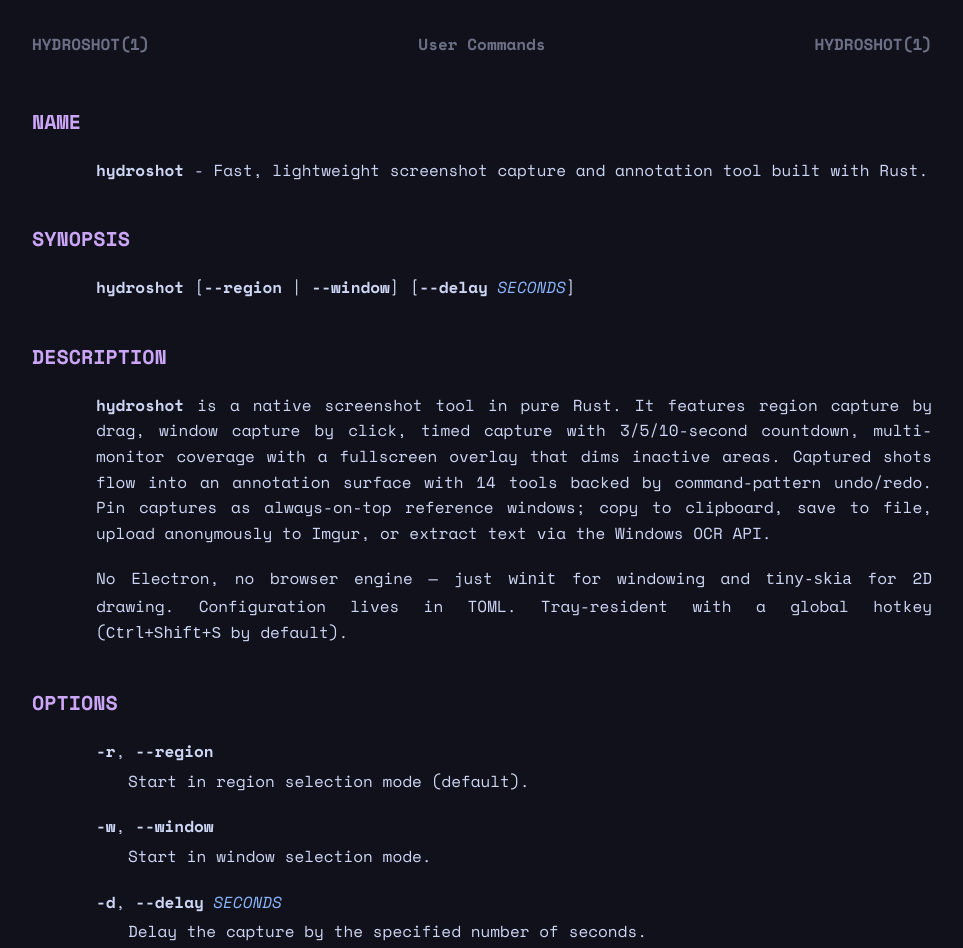
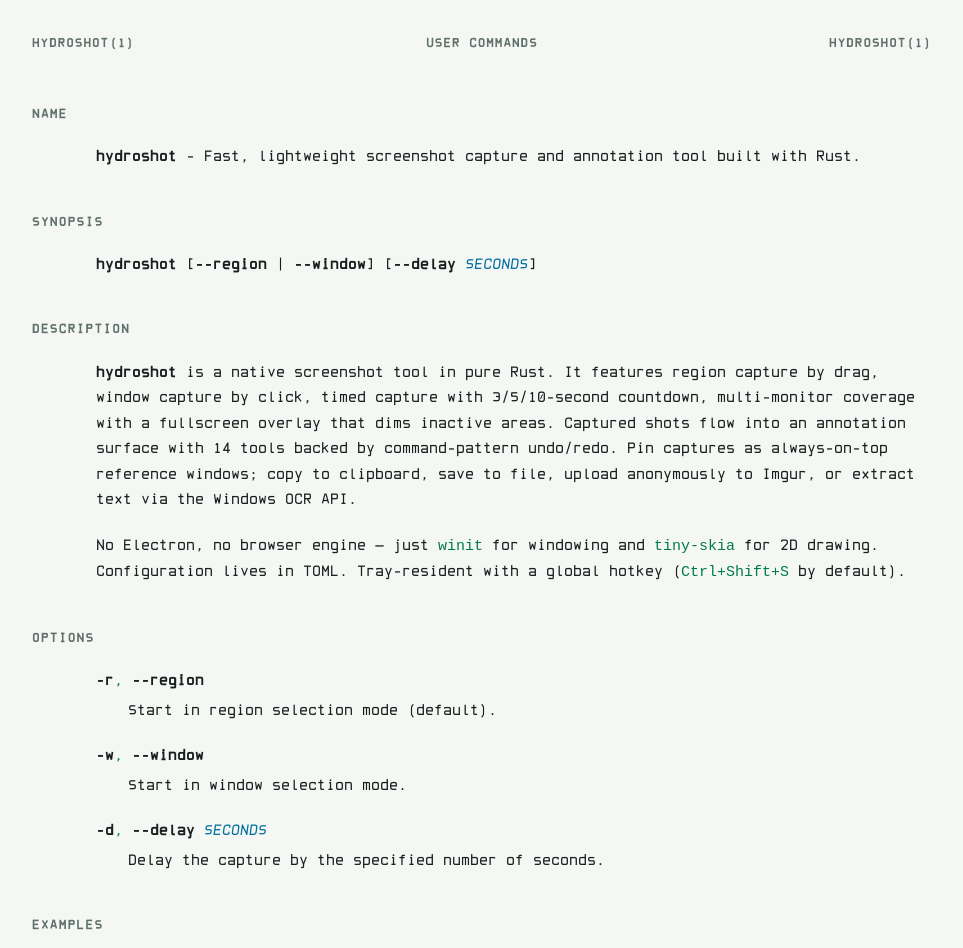
Before and after one commit to Real-Fruit-Snacks/HydroShot, a plain HTML site: page docs/index.html in a window 1280 px wide. Shown: the top 948 px of the page, without its empty margins (158-1121 px from the left). Drawn offline with nearby package versions, Linux system fonts and the light colour scheme.

Commit message:
feat(docs): retheme landing page with vendored Terminal Workbench

```diff
--- /dev/null
+++ b/docs/fonts.css
@@ -0,0 +1,7 @@
+/* Terminal Workbench Mono — self-hosted */
+@font-face { font-family: "Terminal Workbench Mono"; font-weight: 400; font-style: normal; font-display: swap; src: url("assets/fonts/TerminalWorkbenchMono-Regular.woff2") format("woff2"); }
+@font-face { font-family: "Terminal Workbench Mono"; font-weight: 500; font-style: normal; font-display: swap; src: url("assets/fonts/TerminalWorkbenchMono-Medium.woff2") format("woff2"); }
+@font-face { font-family: "Terminal Workbench Mono"; font-weight: 700; font-style: normal; font-display: swap; src: url("assets/fonts/TerminalWorkbenchMono-Bold.woff2") format("woff2"); }
+@font-face { font-family: "Terminal Workbench Mono"; font-weight: 400; font-style: italic; font-display: swap; src: url("assets/fonts/TerminalWorkbenchMono-Italic.woff2") format("woff2"); }
+@font-face { font-family: "Terminal Workbench Mono"; font-weight: 500; font-style: italic; font-display: swap; src: url("assets/fonts/TerminalWorkbenchMono-MediumItalic.woff2") format("woff2"); }
+@font-face { font-family: "Terminal Workbench Mono"; font-weight: 700; font-style: italic; font-display: swap; src: url("assets/fonts/TerminalWorkbenchMono-BoldItalic.woff2") format("woff2"); }
--- a/docs/index.html
+++ b/docs/index.html
@@ -5,8 +5,8 @@
     <meta name="viewport" content="width=device-width, initial-scale=1.0">
     <title>hydroshot(1) - Linux manual page</title>
     <meta name="description" content="Man page for hydroshot, a native screenshot and annotation tool.">
-    <!-- Minimalist Monospace -->
-    <link href="https://fonts.googleapis.com/css2?family=Space+Mono:ital,wght@0,400;0,700;1,400;1,700&display=swap" rel="stylesheet">
+    <link rel="stylesheet" href="fonts.css">
+    <link rel="stylesheet" href="tokens.css">
     <link rel="stylesheet" href="styles.css">
     <link rel="icon" type="image/svg+xml" href="favicon.svg">
 </head>
--- a/docs/styles.css
+++ b/docs/styles.css
@@ -1,143 +1,99 @@
-:root {
-    /* Catppuccin Mocha */
-    --bg: #11111b; /* Crust */
-    --text: #cdd6f4; /* Text */
-    --accent-1: #cba6f7; /* Mauve */
-    --accent-2: #89b4fa; /* Blue */
-    --accent-3: #a6e3a1; /* Green */
-    --overlay: #6c7086; /* Overlay0 */
-
-    --font-mono: 'Space Mono', monospace;
-}
-
-* {
-    margin: 0;
-    padding: 0;
-    box-sizing: border-box;
-}
+/* HydroShot man-page — Terminal Workbench */
+* { margin: 0; padding: 0; box-sizing: border-box; }
 
 body {
-    background-color: var(--bg);
-    color: var(--text);
-    font-family: var(--font-mono);
-    line-height: 1.6;
+    background-color: var(--twb-bg-0);
+    color: var(--twb-text-normal);
+    font-family: var(--twb-font-mono);
+    line-height: var(--twb-line-height);
     padding: 2rem;
-    font-size: 16px;
+    font-size: 15px;
     overflow-y: scroll;
 }
 
-.man-page {
-    max-width: 900px;
-    margin: 0 auto;
-}
+.man-page { max-width: 900px; margin: 0 auto; }
 
 .man-header, .man-footer {
     display: flex;
     justify-content: space-between;
-    font-weight: bold;
+    font-weight: 700;
     margin-bottom: 3rem;
-    color: var(--overlay);
+    color: var(--twb-text-muted);
+    text-transform: uppercase;
+    letter-spacing: 0.07em;
+    font-size: 0.8rem;
 }
+.man-footer { margin-top: 4rem; margin-bottom: 1rem; }
 
-.man-footer {
-    margin-top: 4rem;
-    margin-bottom: 1rem;
-}
-
-.man-section {
-    margin-bottom: 2.5rem;
-}
+.man-section { margin-bottom: 2.5rem; }
 
 h2 {
-    font-size: 1.25rem;
-    font-weight: bold;
+    font-size: 0.82rem;
+    font-weight: 700;
+    letter-spacing: 0.08em;
     margin-bottom: 1.25rem;
-    color: var(--accent-1);
+    color: var(--twb-text-muted);
     text-transform: uppercase;
 }
 
-.indent {
-    padding-left: 4rem;
-}
+.indent { padding-left: 4rem; }
 
-p {
-    margin-bottom: 1.25rem;
-    text-align: justify;
-}
+p { margin-bottom: 1.25rem; }
 
-strong {
-    font-weight: bold;
-    color: var(--text);
-}
+strong { font-weight: 700; color: var(--twb-text-normal); }
+em { font-style: italic; color: var(--twb-accent-alt); }
+code { color: var(--twb-accent); }
 
-em {
-    font-style: italic;
-    color: var(--accent-2);
-}
-
-.options-list dt {
-    margin-top: 1.25rem;
-    margin-bottom: 0.25rem;
-}
-
-.options-list dd {
-    padding-left: 2rem;
-    margin-bottom: 1.25rem;
-    text-align: justify;
-}
+.options-list dt { margin-top: 1.25rem; margin-bottom: 0.25rem; color: var(--twb-accent); }
+.options-list dd { padding-left: 2rem; margin-bottom: 1.25rem; }
 
 pre {
-    background-color: transparent;
-    padding: 1rem 0;
+    background-color: var(--twb-bg-2);
+    border: var(--twb-border-width) solid var(--twb-border);
+    border-radius: var(--twb-radius-m);
+    padding: 1rem;
     overflow-x: auto;
-    color: var(--accent-3);
+    color: var(--twb-text-soft);
 }
 
 a {
-    color: var(--accent-2);
+    color: var(--twb-accent-alt);
     text-decoration: underline;
     text-underline-offset: 4px;
 }
-
-a:hover {
-    color: var(--text);
-}
+a:hover { color: var(--twb-accent); }
 
 .man-btn {
     background-color: transparent;
-    color: var(--overlay);
-    border: 1px solid var(--overlay);
+    color: var(--twb-text-soft);
+    border: var(--twb-border-width) solid var(--twb-border-strong);
+    border-radius: var(--twb-radius-m);
     padding: 0.5rem 1rem;
-    font-family: var(--font-mono);
-    font-weight: bold;
+    font-family: var(--twb-font-mono);
+    font-weight: 700;
     cursor: pointer;
     margin-top: 1rem;
-    transition: all 0.2s;
+    transition: all var(--twb-transition);
     font-size: 0.9rem;
 }
-
 .man-btn:hover {
-    color: var(--bg);
-    background-color: var(--text);
-    border-color: var(--text);
+    color: var(--twb-text-on-accent);
+    background-color: var(--twb-accent);
+    border-color: var(--twb-accent);
 }
 
-.disclaimer p {
-    color: var(--overlay);
-    font-size: 0.9rem;
+.disclaimer p { color: var(--twb-text-muted); font-size: 0.9rem; }
+
+::-webkit-scrollbar { width: 10px; }
+::-webkit-scrollbar-track { background: transparent; }
+::-webkit-scrollbar-thumb { background: var(--twb-text-faint); border-radius: 999px; }
+::-webkit-scrollbar-thumb:hover { background: var(--twb-accent); }
+
+@media (prefers-reduced-motion: reduce) {
+    .man-btn { transition: none; }
 }
 
-/* Custom minimal scrollbar */
-::-webkit-scrollbar { width: 8px; }
-::-webkit-scrollbar-track { background: var(--bg); }
-::-webkit-scrollbar-thumb { background: var(--overlay); }
-::-webkit-scrollbar-thumb:hover { background: var(--accent-1); }
-
 @media (max-width: 600px) {
-    .indent {
-        padding-left: 1rem;
-    }
-    body {
-        padding: 1.5rem;
-    }
+    .indent { padding-left: 1rem; }
+    body { padding: 1.5rem; }
 }
--- /dev/null
+++ b/docs/tokens.css
@@ -0,0 +1,184 @@
+/*
+ * Terminal Workbench — design tokens
+ * https://github.com/Real-Fruit-Snacks/terminal-workbench-design-system
+ *
+ * Drop-in CSS custom properties implementing THEME-SPEC.md.
+ * Dark is the default; light applies automatically via
+ * prefers-color-scheme, or explicitly with data-theme="light" /
+ * data-theme="dark" on <html>.
+ *
+ * Overriding --twb-accent (and friends) re-derives every tint in
+ * browsers with color-mix support.
+ */
+
+/* ---------- Dark (default) ---------- */
+:root,
+:root[data-theme="dark"] {
+  color-scheme: dark;
+
+  /* Accent ramp */
+  --twb-accent: #63f2ab;
+  --twb-accent-alt: #6bdcff;
+  --twb-warm: #f0c674;
+
+  /* Semantic hues */
+  --twb-red: #ff6e7a;
+  --twb-orange: #f7a35c;
+  --twb-violet: #b78cff;
+
+  /* Surfaces (graphite ramp) */
+  --twb-bg-0: #090c0d;
+  --twb-bg-1: #0e1214;
+  --twb-bg-2: #13191c;
+  --twb-bg-3: #182024;
+  --twb-bg-4: #202a2f;
+  --twb-border: #2a363d;
+  --twb-border-strong: #39484f;
+
+  /* Text */
+  --twb-text-normal: #dce4df;
+  --twb-text-soft: #b4c3bd;
+  --twb-text-muted: #879994;
+  --twb-text-faint: #63736f;
+  --twb-text-on-accent: #07100d;
+
+  /* Derived tints — static fallbacks (pre-mixed) */
+  --twb-selection: #63f2ab33;      /* accent @ 20% */
+  --twb-active-line: #6bdcff13;    /* accent-alt @ 7.5% */
+  --twb-nav-active: #63f2ab1b;     /* accent @ 10.5% */
+  --twb-blockquote-bg: #63f2ab12;  /* accent @ 7% */
+  --twb-tag-bg: #63f2ab21;         /* accent @ 13% */
+  --twb-tag-border: #63f2ab47;     /* accent @ 28% */
+  --twb-highlight: #f0c67438;      /* warm @ 22% */
+  --twb-focus-ring: #63f2ab2e;     /* accent @ 18% */
+  --twb-glow: 0 0 18px #63f2ab47;  /* accent @ 28%, opt-in */
+}
+
+/* ---------- Light (auto via system preference) ---------- */
+@media (prefers-color-scheme: light) {
+  :root:not([data-theme="dark"]) {
+    color-scheme: light;
+
+    --twb-accent: #007a4d;
+    --twb-accent-alt: #006f9e;
+    --twb-warm: #a46600;
+
+    --twb-red: #c8324c;
+    --twb-orange: #b65800;
+    --twb-violet: #7357b8;
+
+    --twb-bg-0: #f5f7f4;
+    --twb-bg-1: #edf2ee;
+    --twb-bg-2: #e2eae5;
+    --twb-bg-3: #d6e1db;
+    --twb-bg-4: #c8d5cf;
+    --twb-border: #bfcbc5;
+    --twb-border-strong: #9daea7;
+
+    --twb-text-normal: #17201d;
+    --twb-text-soft: #34443f;
+    --twb-text-muted: #60706a;
+    --twb-text-faint: #81918a;
+    --twb-text-on-accent: #f9fbf8;
+
+    --twb-selection: #007a4d2b;      /* accent @ 17% */
+    --twb-active-line: #006f9e13;
+    --twb-nav-active: #007a4d1b;
+    --twb-blockquote-bg: #007a4d12;
+    --twb-tag-bg: #007a4d21;
+    --twb-tag-border: #007a4d47;
+    --twb-highlight: #a4660038;
+    --twb-focus-ring: #007a4d2e;
+    --twb-glow: 0 0 18px #007a4d47;
+  }
+}
+
+/* ---------- Light (explicit opt-in) ---------- */
+:root[data-theme="light"] {
+  color-scheme: light;
+
+  --twb-accent: #007a4d;
+  --twb-accent-alt: #006f9e;
+  --twb-warm: #a46600;
+
+  --twb-red: #c8324c;
+  --twb-orange: #b65800;
+  --twb-violet: #7357b8;
+
+  --twb-bg-0: #f5f7f4;
+  --twb-bg-1: #edf2ee;
+  --twb-bg-2: #e2eae5;
+  --twb-bg-3: #d6e1db;
+  --twb-bg-4: #c8d5cf;
+  --twb-border: #bfcbc5;
+  --twb-border-strong: #9daea7;
+
+  --twb-text-normal: #17201d;
+  --twb-text-soft: #34443f;
+  --twb-text-muted: #60706a;
+  --twb-text-faint: #81918a;
+  --twb-text-on-accent: #f9fbf8;
+
+  --twb-selection: #007a4d2b;
+  --twb-active-line: #006f9e13;
+  --twb-nav-active: #007a4d1b;
+  --twb-blockquote-bg: #007a4d12;
+  --twb-tag-bg: #007a4d21;
+  --twb-tag-border: #007a4d47;
+  --twb-highlight: #a4660038;
+  --twb-focus-ring: #007a4d2e;
+  --twb-glow: 0 0 18px #007a4d47;
+}
+
+/* ---------- Derived tints track the accent where color-mix exists ---------- */
+@supports (color: color-mix(in srgb, red 50%, transparent)) {
+  :root,
+  :root[data-theme="dark"] {
+    --twb-selection: color-mix(in srgb, var(--twb-accent) 20%, transparent);
+    --twb-active-line: color-mix(in srgb, var(--twb-accent-alt) 7.5%, transparent);
+    --twb-nav-active: color-mix(in srgb, var(--twb-accent) 10.5%, transparent);
+    --twb-blockquote-bg: color-mix(in srgb, var(--twb-accent) 7%, transparent);
+    --twb-tag-bg: color-mix(in srgb, var(--twb-accent) 13%, transparent);
+    --twb-tag-border: color-mix(in srgb, var(--twb-accent) 28%, transparent);
+    --twb-highlight: color-mix(in srgb, var(--twb-warm) 22%, transparent);
+    --twb-focus-ring: color-mix(in srgb, var(--twb-accent) 18%, transparent);
+    --twb-glow: 0 0 18px color-mix(in srgb, var(--twb-accent) 28%, transparent);
+  }
+
+  /* Selection is slightly weaker in light mode (17% vs 20%) */
+  @media (prefers-color-scheme: light) {
+    :root:not([data-theme="dark"]) {
+      --twb-selection: color-mix(in srgb, var(--twb-accent) 17%, transparent);
+    }
+  }
+  :root[data-theme="light"] {
+    --twb-selection: color-mix(in srgb, var(--twb-accent) 17%, transparent);
+  }
+}
+
+/* ---------- Mode-independent tokens ---------- */
+:root {
+  /* Typography */
+  --twb-font-mono: "Terminal Workbench Mono", "Berkeley Mono", "JetBrains Mono",
+    "Cascadia Code", "IBM Plex Mono", SFMono-Regular, Consolas, monospace;
+  --twb-font-ui: Inter, "SF Pro Text", "Segoe UI", system-ui, sans-serif;
+
+  --twb-line-height: 1.7;        /* prose */
+  --twb-line-height-tight: 1.45; /* UI */
+  --twb-line-height-code: 1.62;  /* code */
+
+  /* Shape */
+  --twb-radius-s: 4px;   /* tags, chips, checkboxes */
+  --twb-radius-m: 6px;   /* base: panels, inputs, code blocks */
+  --twb-radius-l: 8px;   /* large containers */
+  --twb-radius-pill: 999px; /* toggles, slider thumbs only */
+
+  --twb-border-width: 1px;
+
+  /* Elevation — menus, modals, popovers only */
+  --twb-shadow-pane: 0 20px 60px rgba(0, 0, 0, 0.22);
+
+  /* Motion — interactive state changes only; gate behind
+     prefers-reduced-motion in consuming styles */
+  --twb-transition: 120ms ease;
+}
```
Also changed, not shown: docs/assets/fonts/TerminalWorkbenchMono-Bold.woff2 (added), docs/assets/fonts/TerminalWorkbenchMono-BoldItalic.woff2 (added), docs/assets/fonts/TerminalWorkbenchMono-Italic.woff2 (added), docs/assets/fonts/TerminalWorkbenchMono-Medium.woff2 (added), docs/assets/fonts/TerminalWorkbenchMono-MediumItalic.woff2 (added), docs/assets/fonts/TerminalWorkbenchMono-Regular.woff2 (added).
